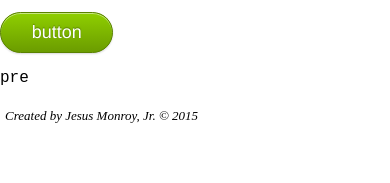
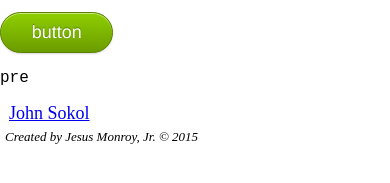
Before and after one commit to jessemonroy650/Phonegap--Generic-Boilerplate7, a plain HTML site: page index.html in a window 390 px wide. Shown: the part 85-268 px from the top of the page. Drawn offline with Linux system fonts and the light colour scheme; some packages are replaced by stand-ins of ours.

Commit message:
test phone number

```diff
--- a/index.html
+++ b/index.html
@@ -59,6 +59,8 @@
 <button onclick='onButtonClick()' class="button button-pill button-action button-large">button</button>
 <pre id=info>pre</pre>
 
+&nbsp;&nbsp;<a href="tel:1-669-200-8207">John Sokol</a>
+
 <div class="copyright" style="padding:5px;align:left;font-style:italic;font-size:small;">
     <span id=copyright>Created by Jesus Monroy, Jr. &copy; 2015</span>
 </div>
```
